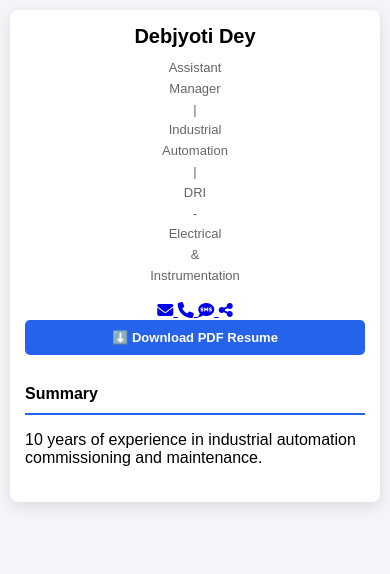
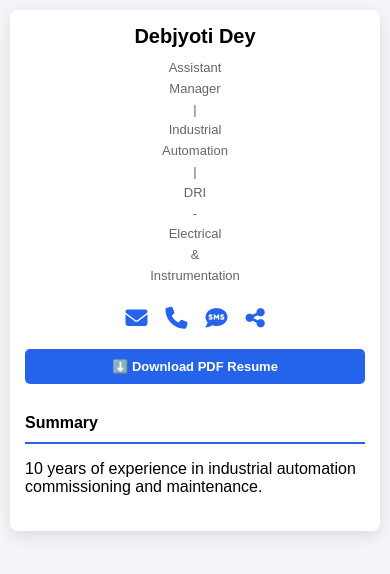
Before and after one commit to Debj77/debjyoti-resume, a plain HTML site: page index.html in a window 390 px wide. Drawn offline with Linux system fonts and the light colour scheme.

Commit message:
Make contact icons bigger and add horizontal spacing

```diff
--- a/style.css
+++ b/style.css
@@ -31,6 +31,28 @@ header p {
     margin: 0 0 15px 0;
     font-size: 16px;
     color: #666;
+}
+
+.contact-details {
+    display: flex;
+    justify-content: center;
+    gap: 25px;
+    margin: 20px 0;
+}
+
+.contact-link {
+    display: inline-flex;
+    align-items: center;
+    justify-content: center;
+    font-size: 28px;
+    color: #2563eb;
+    text-decoration: none;
+    transition: transform 0.3s ease, color 0.3s ease;
+}
+
+.contact-link:hover {
+    color: #1d4ed8;
+    transform: scale(1.2);
 }
 
 section {
@@ -78,6 +100,14 @@ section h2 {
         font-size: 14px;
     }
 
+    .contact-details {
+        gap: 20px;
+    }
+
+    .contact-link {
+        font-size: 24px;
+    }
+
     section h2 {
         font-size: 18px;
     }
@@ -110,6 +140,14 @@ section h2 {
         word-spacing: 9999px;
     }
 
+    .contact-details {
+        gap: 18px;
+    }
+
+    .contact-link {
+        font-size: 22px;
+    }
+
     section h2 {
         font-size: 16px;
     }
```
